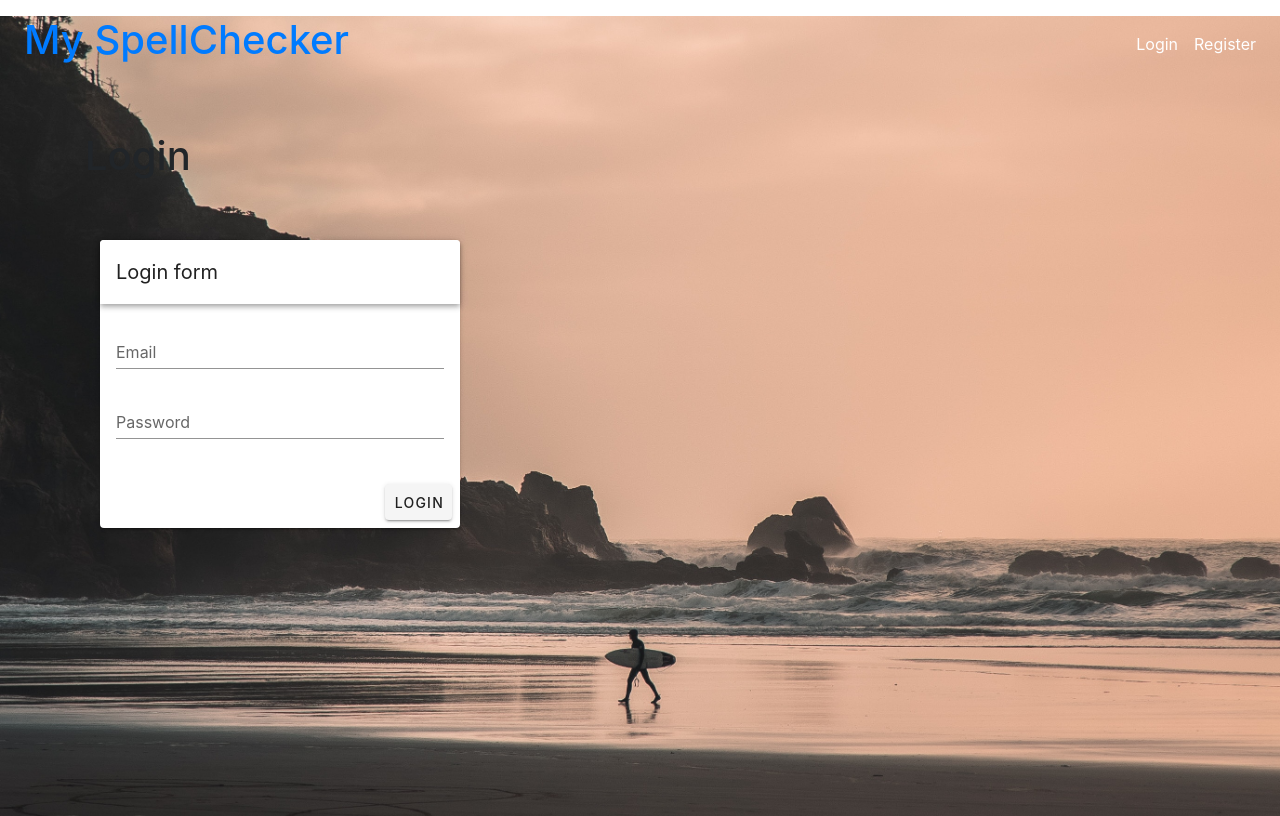
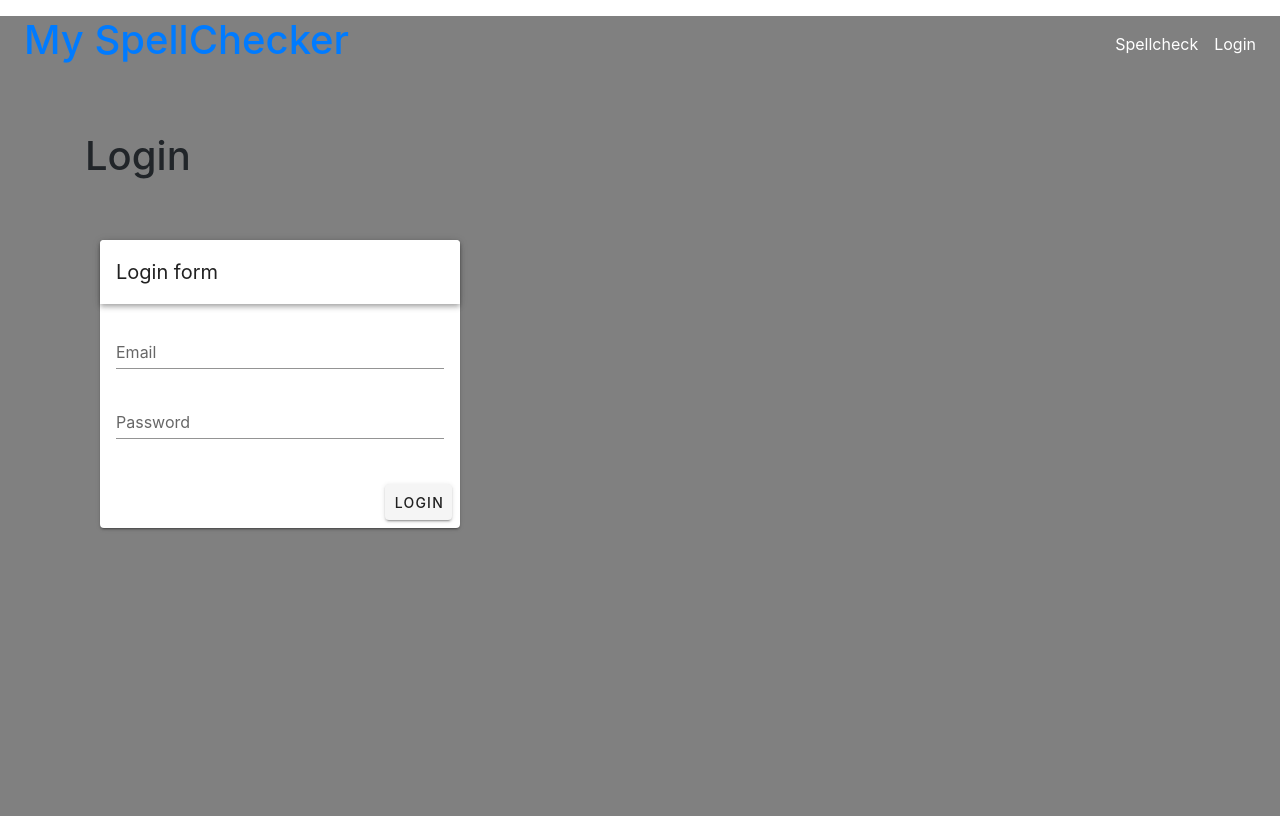
Before and after one commit to PilcodeurDev/my-app-spellchecker, a Nuxt app: page /login in a window 1280 px wide. Built offline with nearby package versions, Linux system fonts and the light colour scheme; no server answers.

Commit message:
fixed css and name page

```diff
--- a/layouts/default.vue
+++ b/layouts/default.vue
@@ -12,8 +12,8 @@
         <nuxt-link to="/" class="mx-2 text-decoration-none fw-bold">Logout</nuxt-link>
       </div>
       <div v-else>
+        <nuxt-link to="/spellcheck" class="mx-2 text-decoration-none fw-bold text-white">Spellcheck</nuxt-link>
         <nuxt-link to="/login" class="mx-2 text-decoration-none fw-bold text-white">Login</nuxt-link>
-        <nuxt-link to="/register" class="mx-2 text-decoration-none fw-bold text-white">Register</nuxt-link>
       </div>
     </div>
     <nuxt />
@@ -24,10 +24,11 @@
 .contained {
   min-height: 100vh;
 
-  background-image: url('/image2.jpg');
+  /* background-image: url('/image2.jpg');
   background-size: cover;
   background-repeat: no-repeat;
   background-position: center;
-  background-attachment: fixed;
+  background-attachment: fixed; */
+  background: grey;
 }
 </style>
--- a/pages/index.vue
+++ b/pages/index.vue
@@ -13,9 +13,6 @@
         <p>- <strong>Good fun!</strong> 🤗</p>
       </div>
     </div>
-
-    <nuxt-link to="/test" class="m-5 text-decoration-none fw-bold">correction page</nuxt-link>
-
   </div>
 </template>
 
@@ -31,7 +28,10 @@ export default {
   margin: 0;
   padding: 0;
   box-sizing: border-box;
+
   font-family: 'Segoe UI', Tahoma, Geneva, Verdana, sans-serif;
   color: white;
+  font-size: 20px;
+
 }
 </style>
--- a/pages/test.vue
+++ b/pages/spellcheck.vue
@@ -8,7 +8,7 @@
       </h3>
     </div>
 
-    <!-- x2 textarea && button -->
+    <!-- x2 text area && button -->
 
     <div class="my-5 d-flex justify-content-around">
       <textarea type="text" class="area-text" placeholder="Write/paste any content..." style="color:white" autofocus
@@ -19,8 +19,7 @@
         </button>
       </div>
       <div class="area-response">
-        <h2 v-if="errors.length > 0" class="pb-4"> You have {{ errors.length }} error<span
-            v-if="errors.length > 1">s</span> :
+        <h2 v-if="errors.length > 0" class="pb-4"> You have {{ errors.length }} error<h2 v-if="errors.length > 1">s</h2> :
         </h2>
         <h3 v-else-if="errors.length < 1">0 Error ! 😎👌</h3>
         <ul>
@@ -29,22 +28,10 @@
             {{ error.message }}
             <h4 class="mt-3 mb-2">Suggestion:</h4>
             <p inline v-for="replacement in error.replacements"> - {{ replacement.value }}</p>
-
           </div>
         </ul>
-
       </div>
     </div>
-
-    <div>
-      <p class="d-flex justify-content-center">
-        Made by RapidAPI DevRel Team -
-        <a href="https://github.com/RapidAPI/DevRel-Examples-External">
-          See more examples like this
-        </a>
-      </p>
-    </div>
-
   </div>
 </template>
 
@@ -62,9 +49,9 @@ export default {
   },
   methods: {
     async checkGrammar() {
-      // Logique de vérification de la grammaire ici
-      // Vous pouvez utiliser this.text pour accéder au texte saisi
-      // et mettre à jour this.res avec le résultat
+      // Grammar check logic here
+      // You can use this.text to access the text entered
+      // And update this.res with the result
       try {
         this.btnText = 'Checking...';
         const response = await axios.post('/api/check', {
```
